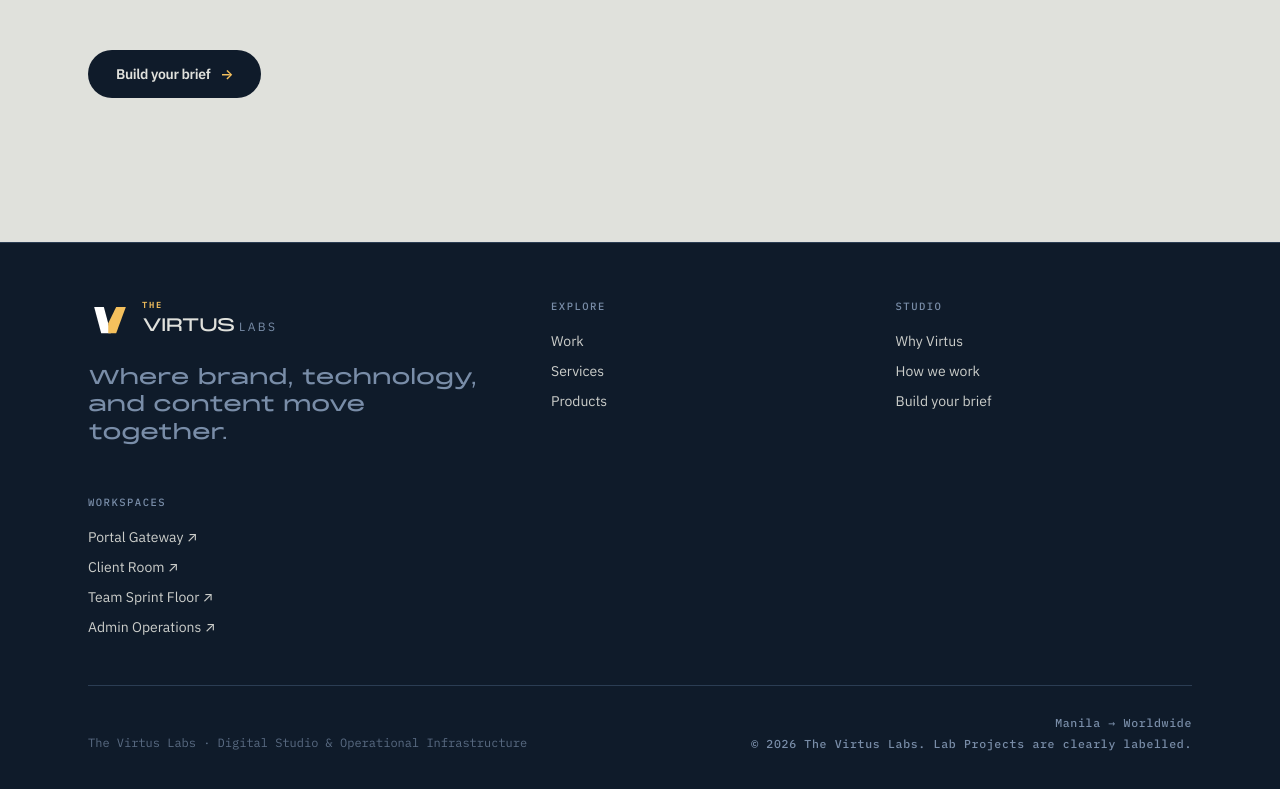
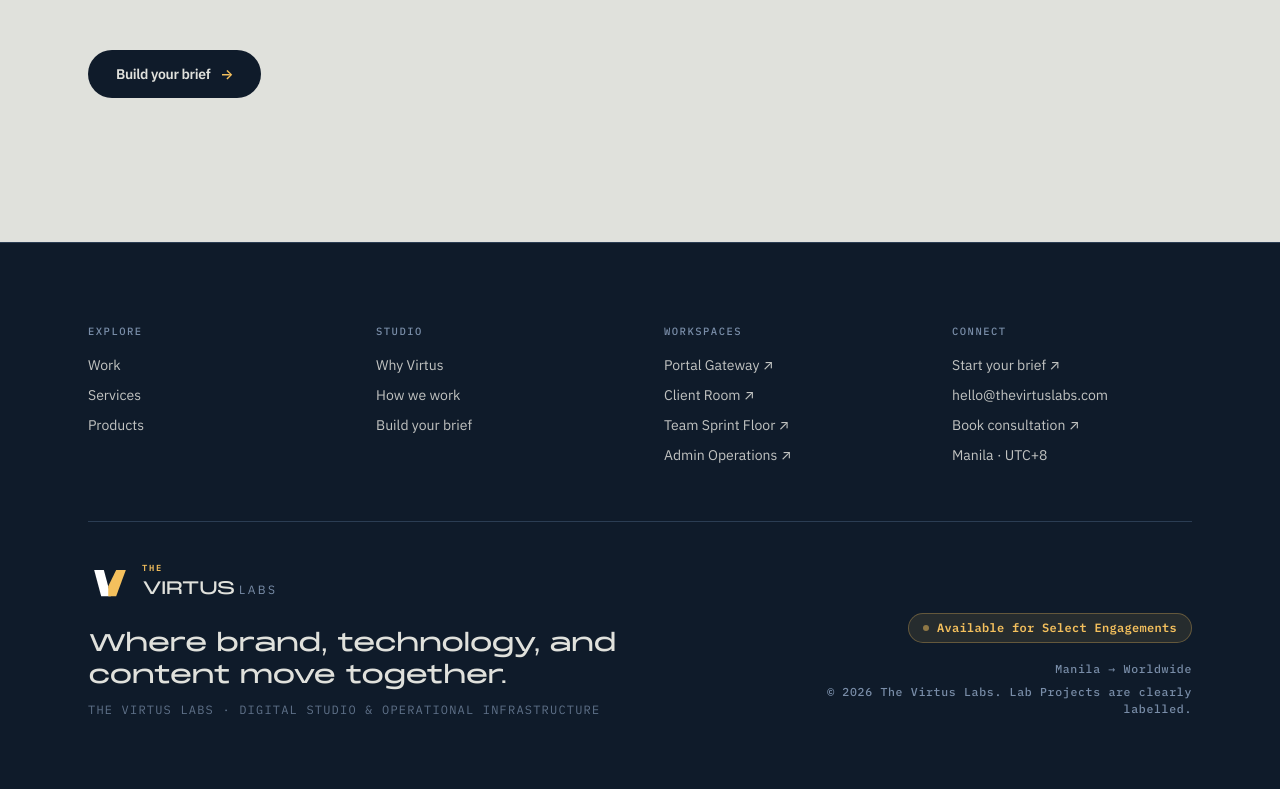
Before and after one commit to BoredMayonnaise/Virtus-Website, a Next.js app: page / in a window 1280 px wide. Shown: the part 10839-11628 px from the top of the page. Built offline with nearby package versions, Linux system fonts and the light colour scheme.

Commit message:
feat(footer): straighten navigation columns and spread virtus labs branding tier below [APP-FOOTER]

```diff
--- a/src/components/public/Footer.tsx
+++ b/src/components/public/Footer.tsx
@@ -5,19 +5,13 @@ import { siteData } from "@/data/siteData";
 
 export const Footer: React.FC = () => {
   return (
-    <footer id="footer" className="relative z-[1] border-t border-shelf/55 bg-abyss py-14 sm:py-18">
+    <footer id="footer" className="relative z-[1] border-t border-shelf/55 bg-abyss py-14 sm:py-20">
       <div className="mx-auto w-full max-w-[74rem] px-5 sm:px-8 lg:px-10">
-        <div className="grid gap-12 lg:grid-cols-[1.4fr_1fr_1fr]">
-          <div className="max-w-[34rem]">
-            <Logo size="lg" />
-            <p className="mt-4 max-w-[28ch] font-display text-xl leading-snug text-tide">
-              {siteData.footer.tagline}
-            </p>
-          </div>
-
+        {/* Top Tier: Straightened Navigation Columns */}
+        <div className="grid grid-cols-2 gap-8 sm:gap-10 md:grid-cols-4 lg:gap-12">
           {siteData.footer.groups.map((group) => (
             <nav key={group.title} aria-label={group.title}>
-              <p className="readout readout-caps text-tvl-amber font-mono font-bold">
+              <p className="readout readout-caps font-mono text-xs font-bold uppercase tracking-wider text-tvl-amber">
                 {group.title}
               </p>
               <div className="mt-4 flex flex-col gap-2.5">
@@ -25,7 +19,7 @@ export const Footer: React.FC = () => {
                   <Link
                     key={link.label}
                     href={link.href}
-                    className="text-sm text-seaglass/90 transition-colors hover:text-tvl-amber"
+                    className="text-sm text-seaglass/85 transition-colors hover:text-tvl-amber"
                   >
                     {link.label}
                   </Link>
@@ -35,19 +29,34 @@ export const Footer: React.FC = () => {
           ))}
         </div>
 
-        <div className="mt-12 grid gap-6 border-t border-shelf/55 pt-7 sm:grid-cols-[1fr_auto] sm:items-end">
-          <div aria-hidden="true">
-            <span className="font-mono text-xs text-tide/70">
+        {/* Lower Tier: The Virtus Labs Bit Below, Spread Out */}
+        <div className="mt-14 border-t border-shelf/55 pt-10">
+          <div className="flex flex-col gap-8 lg:flex-row lg:items-end lg:justify-between">
+            <div className="max-w-2xl">
+              <Logo size="lg" />
+              <p className="mt-4 font-display text-xl sm:text-2xl text-seaglass font-normal leading-snug tracking-tight">
+                {siteData.footer.tagline}
+              </p>
+              <p className="mt-2.5 font-mono text-xs text-tide/75 uppercase tracking-widest">
                 The Virtus Labs · Digital Studio & Operational Infrastructure
-            </span>
+              </p>
             </div>
-          <div className="sm:text-right">
-            <p className="readout text-seaglass font-mono font-semibold">
+
+            <div className="flex flex-col gap-4 sm:flex-row sm:items-end lg:flex-col lg:items-end lg:text-right">
+              <div className="inline-flex items-center gap-2 rounded-full border border-tvl-amber/30 bg-tvl-amber/10 px-3.5 py-1.5 font-mono text-xs text-tvl-amber">
+                <span className="h-1.5 w-1.5 rounded-full bg-tvl-amber animate-pulse" />
+                <span className="font-semibold tracking-wide">Available for Select Engagements</span>
+              </div>
+
+              <div>
+                <p className="readout font-mono text-sm font-semibold text-seaglass">
                   {siteData.footer.built}
                 </p>
-            <p className="readout mt-1 text-[0.66rem] text-tide/70">
+                <p className="readout mt-1 font-mono text-[0.68rem] text-tide/70">
                   {siteData.footer.disclosure}
                 </p>
+              </div>
+            </div>
           </div>
         </div>
       </div>
--- a/src/data/siteData.ts
+++ b/src/data/siteData.ts
@@ -527,6 +527,15 @@ export const siteData = {
           { label: "Admin Operations ↗", href: "/admin" },
         ],
       },
+      {
+        title: "Connect",
+        links: [
+          { label: "Start your brief ↗", href: "#brief" },
+          { label: "hello@thevirtuslabs.com", href: "mailto:hello@thevirtuslabs.com" },
+          { label: "Book consultation ↗", href: "#brief" },
+          { label: "Manila · UTC+8", href: "#footer" },
+        ],
+      },
     ],
   },
 };
```
Lines whose indentation alone changed are shown as unchanged.
